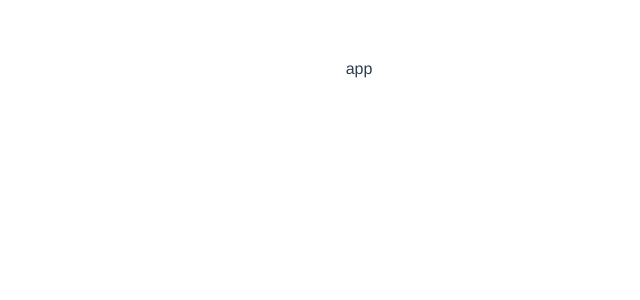
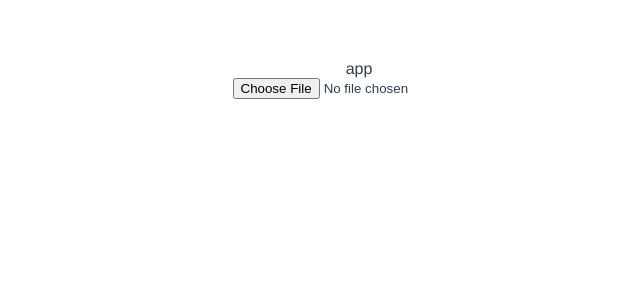
Before and after one commit to shawn-thecool/project-vue-init, a Vue app: page / in a window 1280 px wide. Shown: the top 300 px of the page, without its empty margins (281-921 px from the left). Built offline with nearby package versions, Linux system fonts and the light colour scheme.

Commit message:
add comp comm input-files

```diff
--- a/package.json
+++ b/package.json
@@ -11,6 +11,7 @@
     "axios": "^0.19.2",
     "core-js": "^3.6.4",
     "vue": "^2.6.11",
+    "vue-fragment": "^1.5.1",
     "vue-router": "^3.1.5",
     "vuex": "^3.1.2"
   },
--- a/src/App.vue
+++ b/src/App.vue
@@ -1,14 +1,23 @@
 <template>
   <div id="app">
     app
+    <!-- <inputFile id="fileUploadTester" accept=".png, .jpeg" label-text="test" :input-hndr="inputHndr"></inputFile> -->
+    <input-file id="inputFileTest" :input-hndr="inputHndr"></input-file>
   </div>
 </template>
 
 <script>
-
+import InputFile from '@commons/inputFile/InputFile.vue'
 export default {
   name: 'App',
-
+  methods: {
+    inputHndr() {
+      console.log('dd')
+    }
+  },
+  components: {
+    InputFile
+  }
 }
 </script>
 
--- /dev/null
+++ b/src/components/commons/inputFile/InputFile.vue
@@ -0,0 +1,35 @@
+<template>
+  <div class="inp_file">
+    <label :for="id">{{ labelText }}</label>
+    <input type="file" :id="id" :accept="accept" @input="inputHndr" />
+  </div>
+</template>
+
+<script>
+export default {
+  name: 'comm-input-file',
+  props: {
+    id: {
+      type: String,
+      required: true
+    },
+    labelText: {
+      type: String,
+      default: null
+    },
+    accept: {
+      tpye: String,
+      default: null
+    },
+    inputHndr: {
+      type: Function,
+      default: () => null
+    }
+  }
+}
+</script>
+
+<style scoped>
+.inp_file {
+}
+</style>
```
Also changed, not shown: 1 other file (tests, documents, lock files or other folders).
